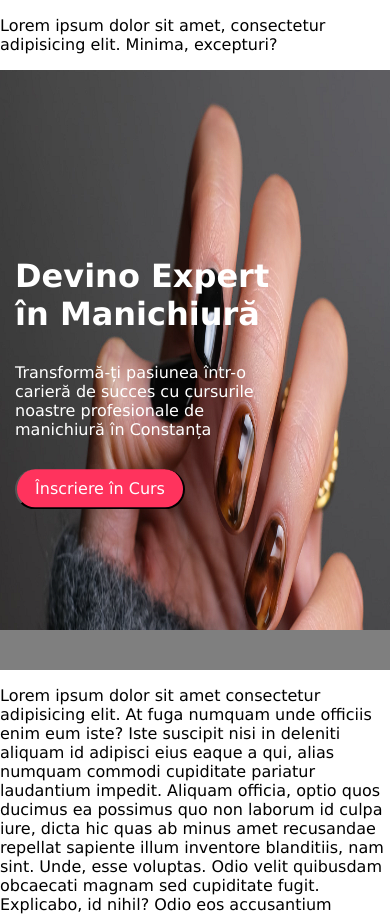
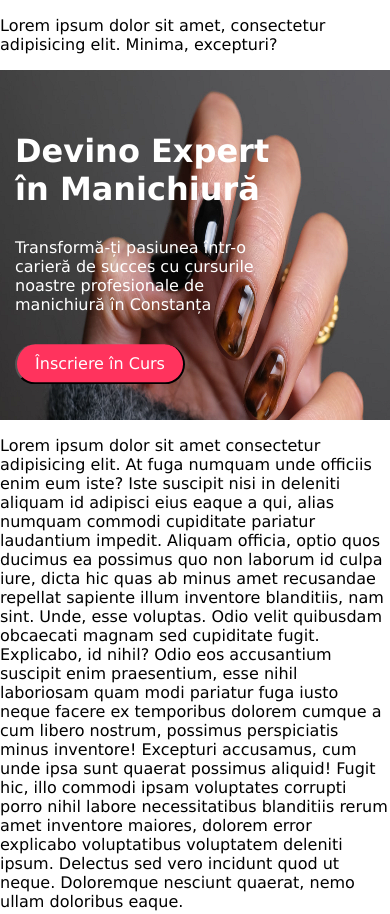
Before and after one commit to Daniel1989Stefan/Proiect-cu-Dragos, a plain HTML site: page index.html in a window 390 px wide. Shown: the top 914 px of the page. Drawn offline with Linux system fonts and the light colour scheme.

Commit message:
Update style.css

```diff
--- a/style.css
+++ b/style.css
@@ -74,7 +74,7 @@ body {
   .hero {
     position: relative;
     width: 100%;
-    height: 600px;
+    height: 350px;
     margin: 0px;
     padding: 0px;
     background-color: rgb(0 0 0 / 0.5);
@@ -82,7 +82,7 @@ body {
 
   .hero-nails-img {
     width: 100%;
-    height: 35rem;
+    height: 350px;
   }
   .hero-title-btn {
     position: absolute;
```
